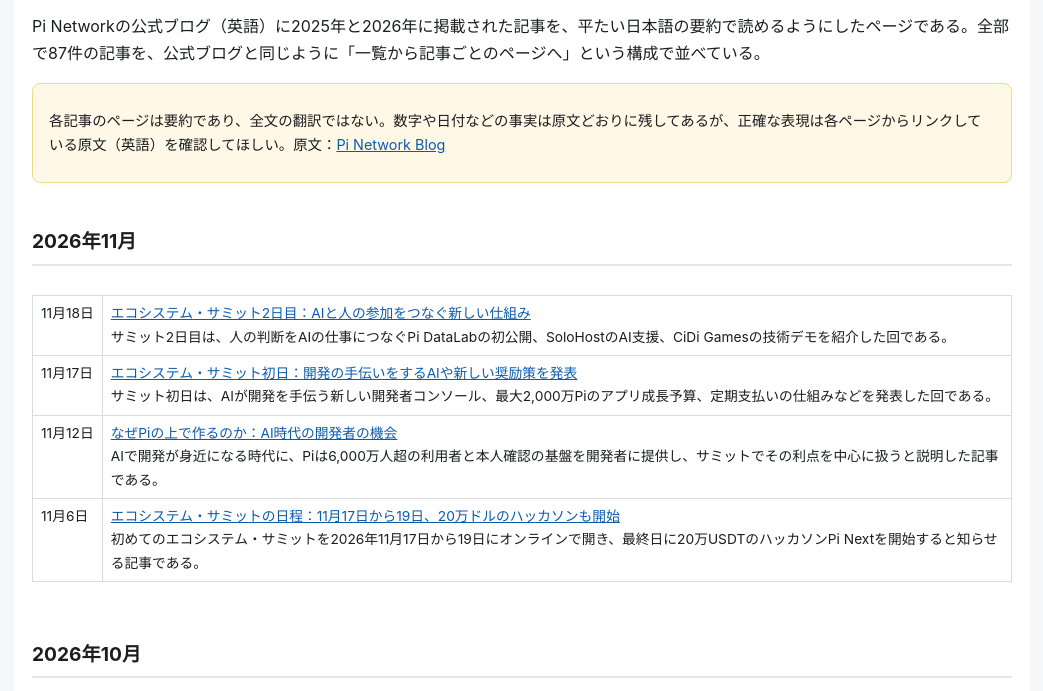
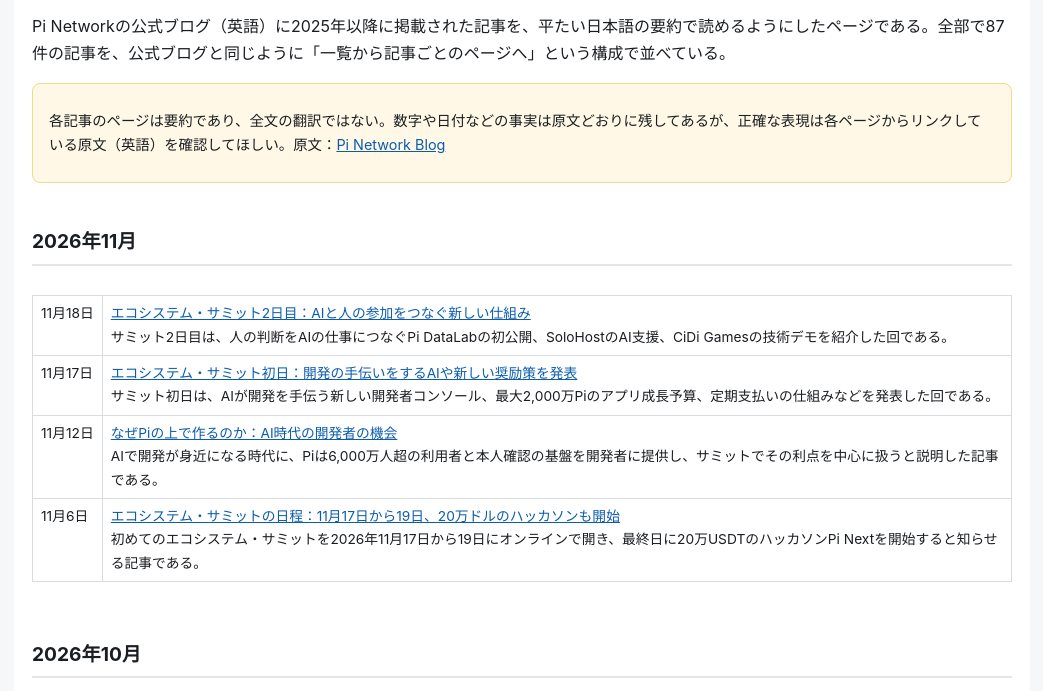
Before and after one commit to tysseo7-meru/pi-blog-jp, a plain HTML site: page index.html in a window 1280 px wide. Shown: the part 77-768 px from the top of the page, without its empty margins (118-1161 px from the left). Drawn offline with Linux system fonts and the light colour scheme.

Commit message:
Update index.html

```diff
--- a/index.html
+++ b/index.html
@@ -40,7 +40,7 @@ img { max-width: 100%; }
 <body>
 <main>
 <h1>Pi Network 公式ブログ 日本語まとめ（2025年以降）</h1>
-<p>Pi Networkの公式ブログ（英語）に2025年と2026年に掲載された記事を、平たい日本語の要約で読めるようにしたページである。全部で87件の記事を、公式ブログと同じように「一覧から記事ごとのページへ」という構成で並べている。</p>
+<p>Pi Networkの公式ブログ（英語）に2025年以降に掲載された記事を、平たい日本語の要約で読めるようにしたページである。全部で87件の記事を、公式ブログと同じように「一覧から記事ごとのページへ」という構成で並べている。</p>
 <div class="note"><p>各記事のページは要約であり、全文の翻訳ではない。数字や日付などの事実は原文どおりに残してあるが、正確な表現は各ページからリンクしている原文（英語）を確認してほしい。原文：<a href="https://minepi.com/blog/">Pi Network Blog</a></p></div>
 <h2>2026年11月</h2>
 <div class="tw"><table>
```
